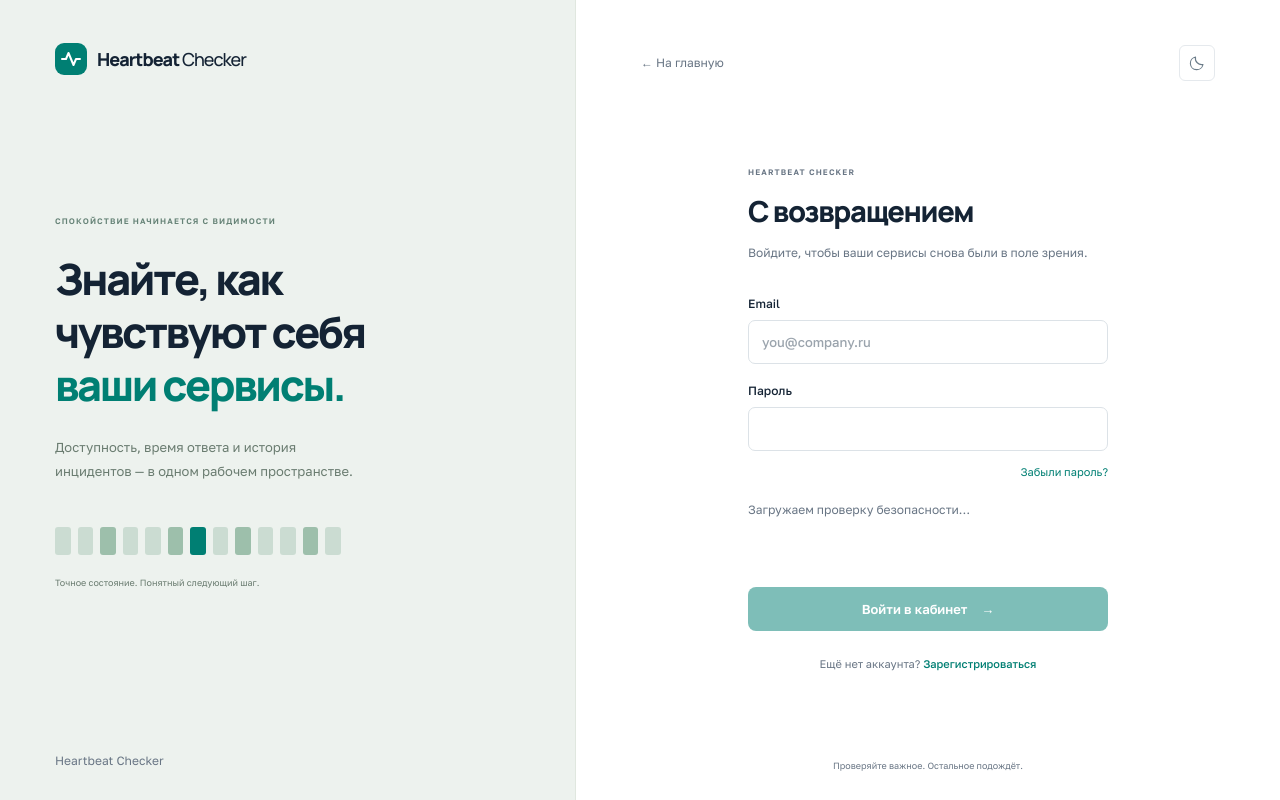
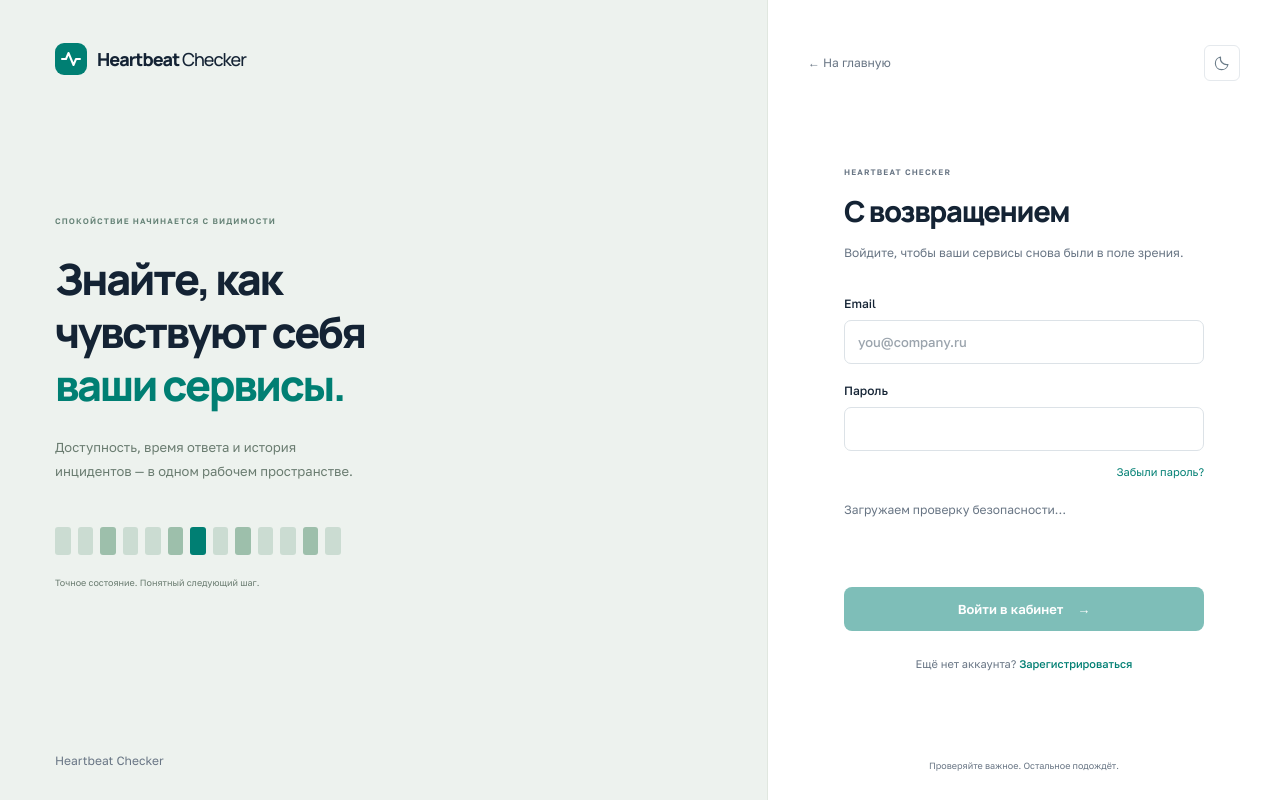
Before and after one commit to nda17/Heartbeat-Checker_monorepo, a Next.js app in the folder apps/web/: page /login in a window 1280 px wide. Built offline with nearby package versions, Linux system fonts and the light colour scheme.

Commit message:
fix: narrow authentication layout

```diff
--- a/apps/web/src/_app/styles/index.css
+++ b/apps/web/src/_app/styles/index.css
@@ -624,7 +624,7 @@ input:read-only {
 /* Auth */
 .auth-page {
   display: grid;
-  grid-template-columns: minmax(390px, 45%) 1fr;
+  grid-template-columns: minmax(0, 1fr) clamp(440px, 40vw, 560px);
   min-height: 100vh;
   background: #fff;
 }
@@ -683,7 +683,8 @@ input:read-only {
   color: #6a7c70;
 }
 .auth-main {
-  padding: 45px 65px 27px;
+  min-width: 0;
+  padding: 45px 40px 27px;
   display: flex;
   flex-direction: column;
   align-items: center;
@@ -1683,7 +1684,7 @@ input:read-only {
     display: none;
   }
   .auth-page {
-    grid-template-columns: 38% 1fr;
+    grid-template-columns: minmax(230px, 1fr) minmax(0, 440px);
   }
   .auth-aside {
     padding: 32px 25px;
```
Also changed, not shown: 1 other file (tests, documents, lock files or other folders).
